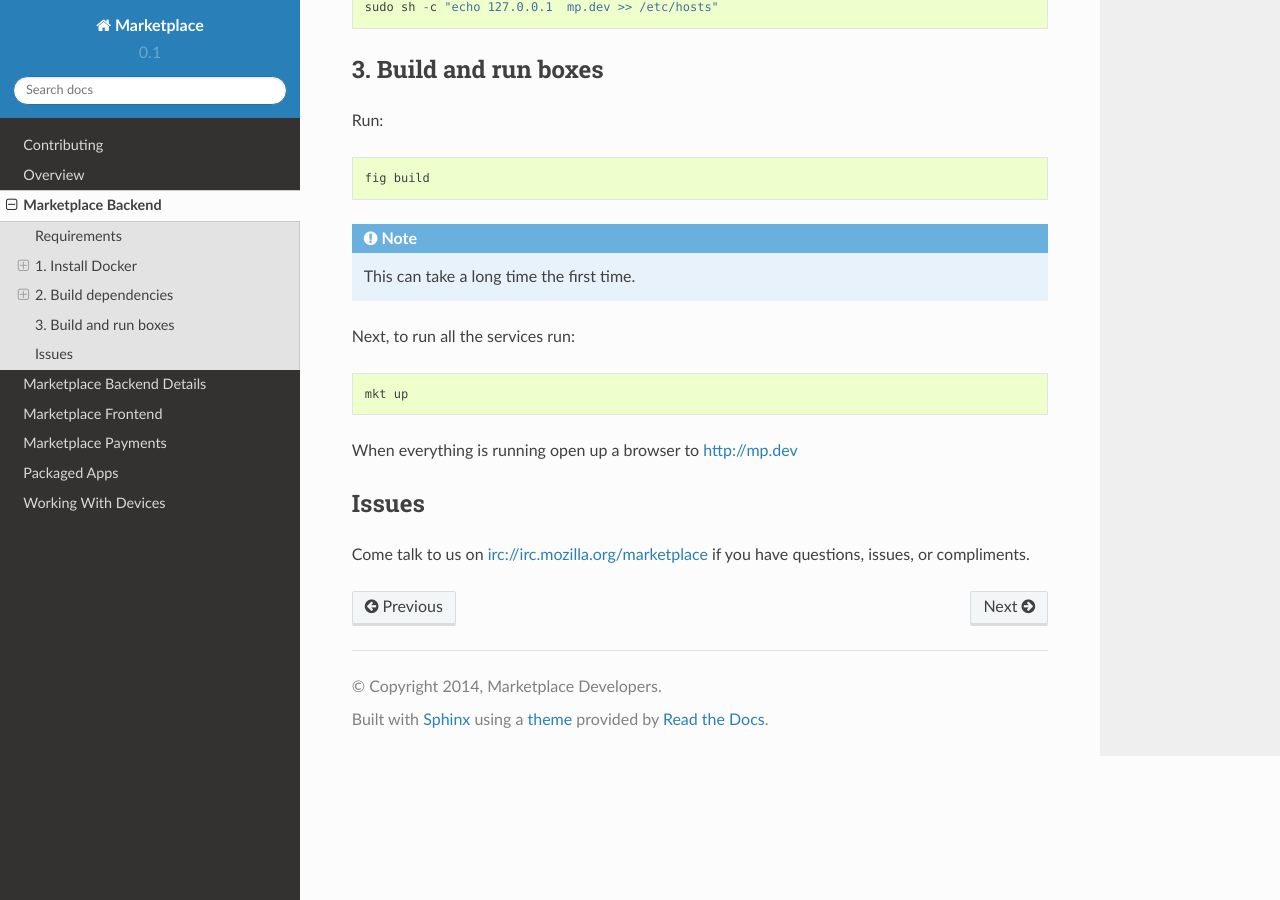
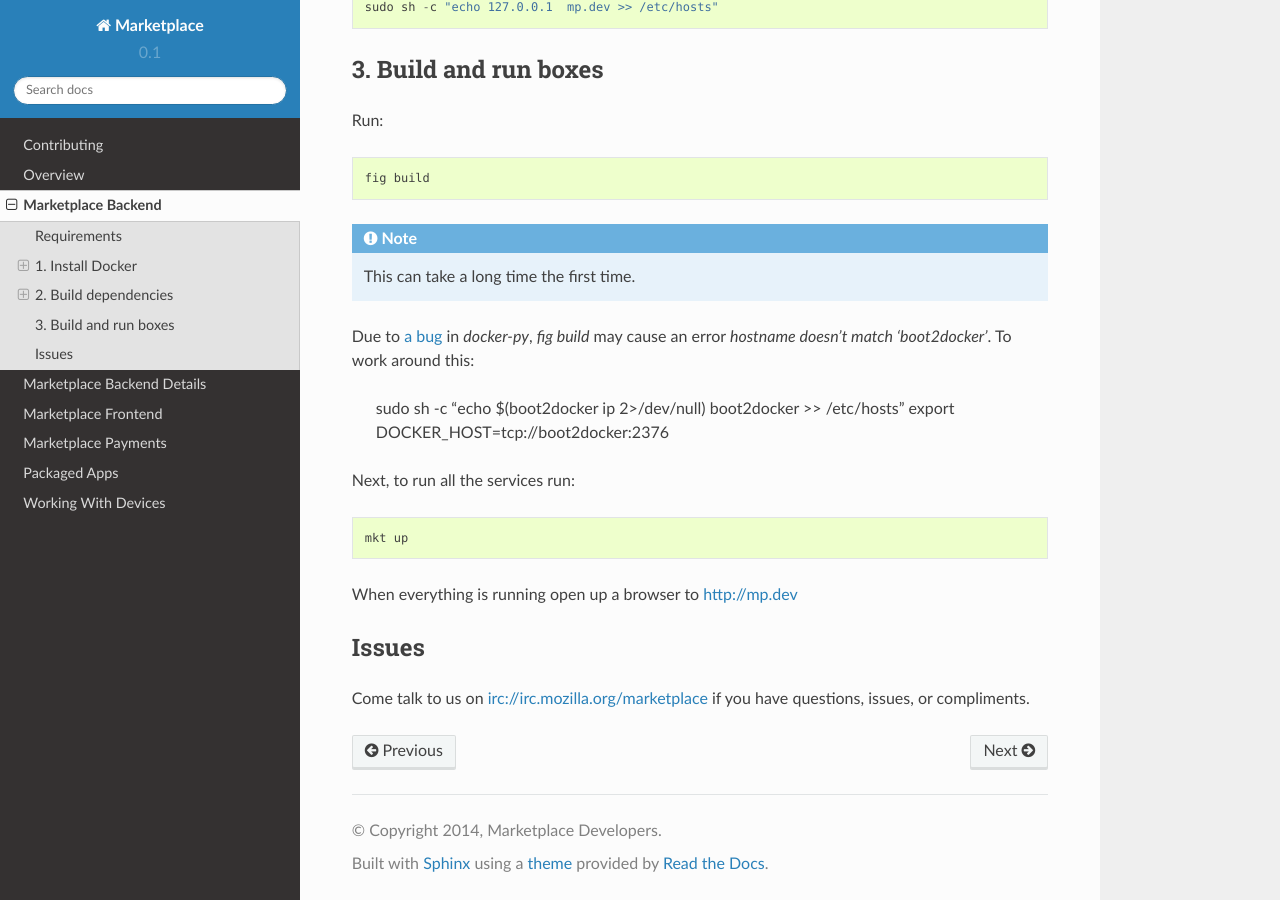
Before and after one commit to mozilla/marketplace-docs, a Sphinx documentation site: the page built from docs/topics/backend.rst, in a window 1280 px wide and 900 px high, scrolled down 2856 px. Built offline with Sphinx 7.4.7 and the Read the Docs theme 2.0.0, drawn with Linux system fonts in a browser that asks for light colours.

Commit message:
Add instructions for working around docker-py bug.

```diff
--- a/docs/topics/backend.rst
+++ b/docs/topics/backend.rst
@@ -133,6 +133,13 @@
 
 .. note:: This can take a long time the first time.
 
+Due to `a bug <https://github.com/docker/docker-py/issues/406>`_ in `docker-py`,
+`fig build` may cause an error `hostname doesn't match 'boot2docker'`. To work
+around this:
+
+    sudo sh -c "echo $(boot2docker ip 2>/dev/null)  boot2docker >> /etc/hosts"
+    export DOCKER_HOST=tcp://boot2docker:2376
+
 Next, to run all the services run::
 
     mkt up
```
